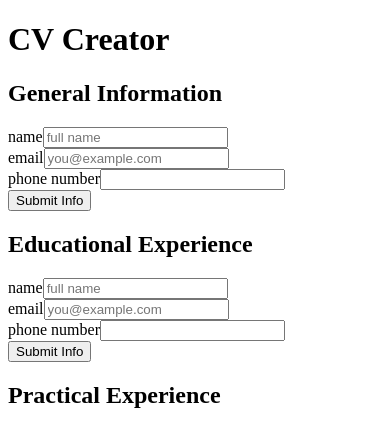
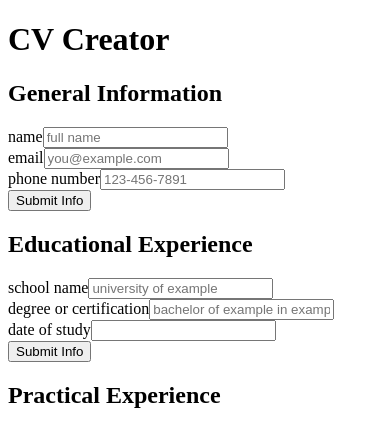
Before and after one commit to livingicon/cv-project, a React (Create React App) app: page / in a window 390 px wide. Shown: the top 446 px of the page. Built offline with nearby package versions, Linux system fonts and the light colour scheme.

Commit message:
Update pattern for general info phone number to have a full phone number

```diff
--- a/src/components/EducationalExp.js
+++ b/src/components/EducationalExp.js
@@ -9,16 +9,16 @@ class EducationalExp extends Component {
         <h2>Educational Experience</h2>
         <form>
           <div>
-            <label htmlFor="userName">name</label>
-            <input type="text" id="userName" name="user_name" placeholder="full name" autoComplete="off" />
+            <label htmlFor="school_name">school name</label>
+            <input type="text" id="school_name" name="schoolName" placeholder="university of example" autoComplete="off" />
           </div>
           <div>
-            <label htmlFor="user_email">email</label>
-            <input type="email" id="user_email" name="email" placeholder="you@example.com" autoComplete="off"/>
+            <label htmlFor="degree_program">degree or certification</label>
+            <input type="text" id="degree_program" name="degree" placeholder="bachelor of example in example" autoComplete="off"/>
           </div>
           <div>
-            <label htmlFor="phone_number">phone number</label>
-            <input type="tel" id="phone_number" name="phone" pattern="[0-9]{3}-[0-9]{2}-[0-9]{3}" autoComplete="off" />
+            <label htmlFor="date_of_study">date of study</label>
+            <input type="text" id="date_of_study" name="dateOfStudy" pattern="[0-9]{3}-[0-9]{2}-[0-9]{3}" autoComplete="off" />
           </div>
           <button type="submit">Submit Info</button>
         </form>
--- a/src/components/GeneralInfo.js
+++ b/src/components/GeneralInfo.js
@@ -5,7 +5,7 @@ import React, { Component } from 'react';
 class GeneralInfo extends Component {
   render() {
     return (
-      <div>
+      <div className="forms">
         <h2>General Information</h2>
         <form>
           <div>
@@ -18,7 +18,7 @@ class GeneralInfo extends Component {
           </div>
           <div>
             <label htmlFor="phone_number">phone number</label>
-            <input type="tel" id="phone_number" name="phone" pattern="[0-9]{3}-[0-9]{2}-[0-9]{3}" autoComplete="off" />
+            <input type="tel" id="phone_number" name="phone" placeholder="123-456-7891" pattern="[0-9]{3}-[0-9]{3}-[0-9]{4}" autoComplete="off" />
           </div>
           <button type="submit">Submit Info</button>
         </form>
```
